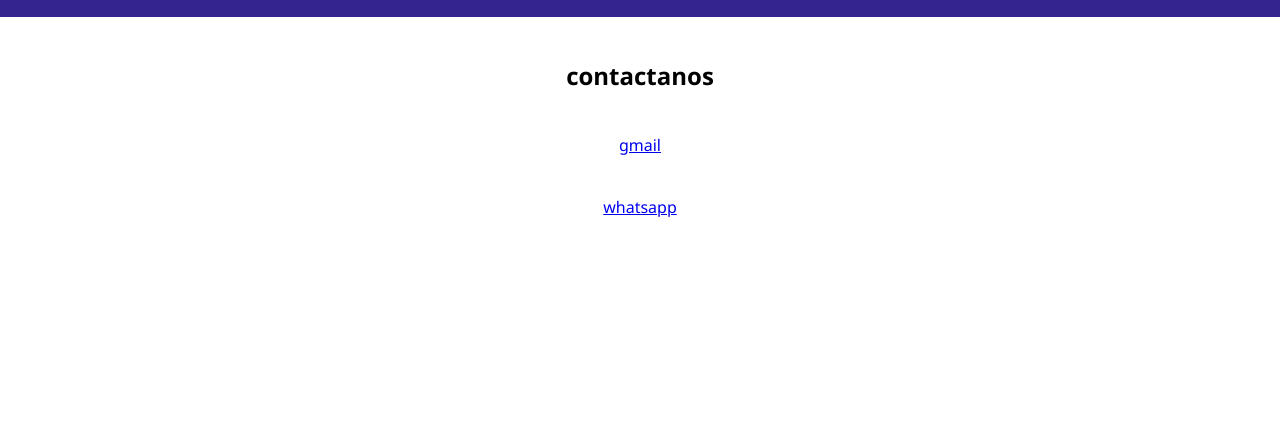
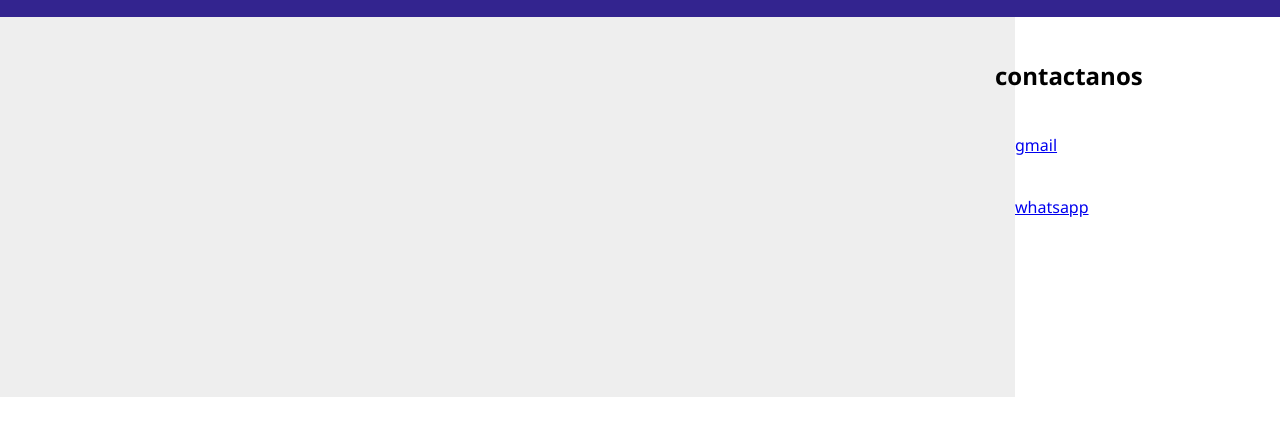
Before and after one commit to tomasferroo/preEntrega3-Ferro, a plain HTML site: page pages/contacto.html in a window 1280 px wide. Shown: the part 66-502 px from the top of the page. Drawn offline with Linux system fonts and the light colour scheme.

Commit message:
no changes

```diff
--- a/css/style.css
+++ b/css/style.css
@@ -64,8 +64,8 @@ footer {
     grid-template-areas:
         "header"
         "main"
-        "aside"
-        "footer";
+        "footer"
+        "aside";
     }
     aside {
     grid-area: aside;
--- a/pages/contacto.html
+++ b/pages/contacto.html
@@ -14,7 +14,7 @@
         <h1 style="color: white;"> Info.urba </h1>
     </div>
 </header>
-<main>
+<main class=" contacto">
     <br>
         <h2>contactanos</h2>
     <br>
--- a/pages/css/style.css
+++ b/pages/css/style.css
@@ -26,3 +26,10 @@ main {
 main div{
     padding: 20px;
 }
+.contacto{
+    height: 380px;
+    width: 200px;
+    background-color: #eee;;
+    text-align: center;
+    padding-left: 995px;
+}
```
